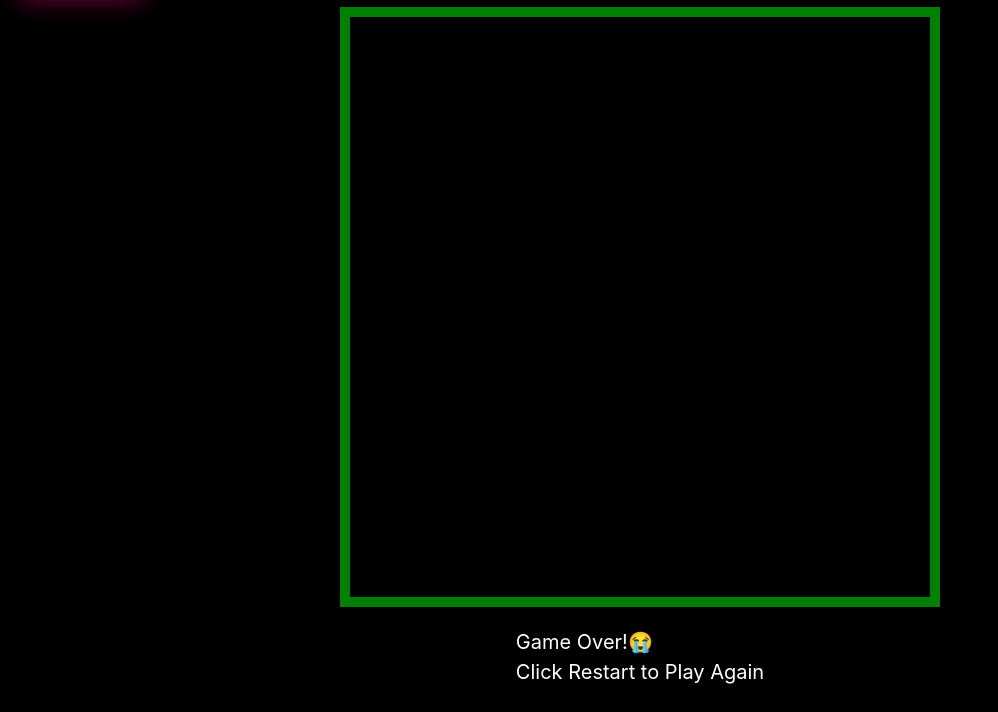
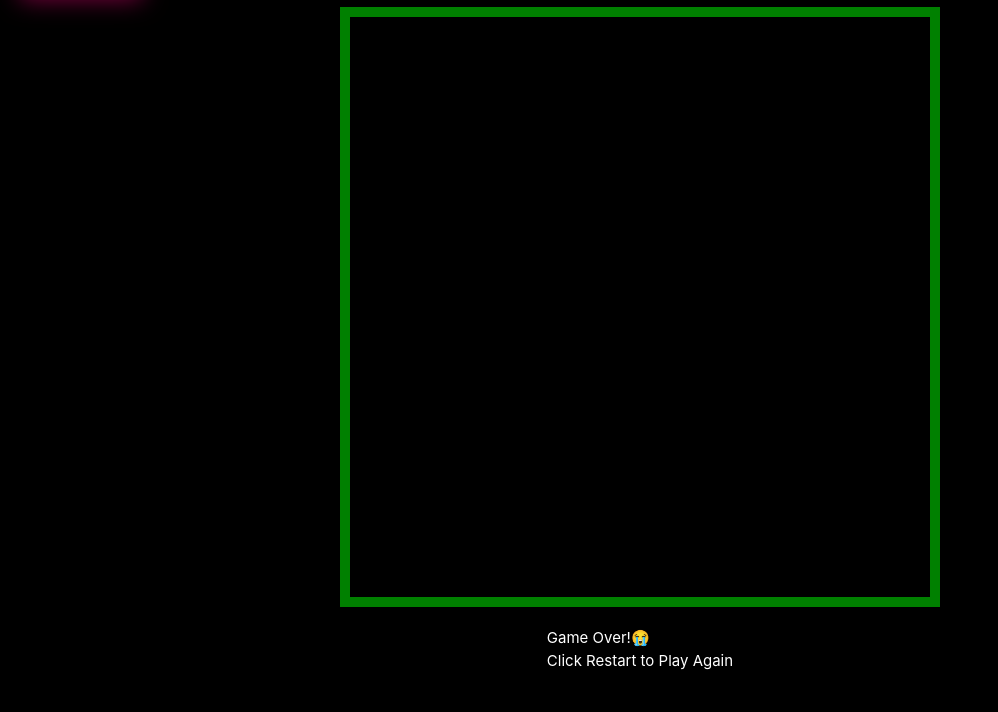
Before and after one commit to himanshu010/snake-game, a plain HTML site: page index.html in a window 1280 px wide. Shown: the part 88-800 px from the top of the page, without its empty margins (0-998 px from the left). Drawn offline with nearby package versions, Linux system fonts and the light colour scheme.

Commit message:
improved

```diff
--- a/style.css
+++ b/style.css
@@ -30,8 +30,8 @@ body {
   justify-content: center !important;
   align-items: center;
   margin: 20px;
-  font-size: 20px !important;
-  margin-bottom: -20px !important;
+  font-size: 15px !important;
+  margin-bottom: -60px !important;
 }
 
 .canvascon {
```
